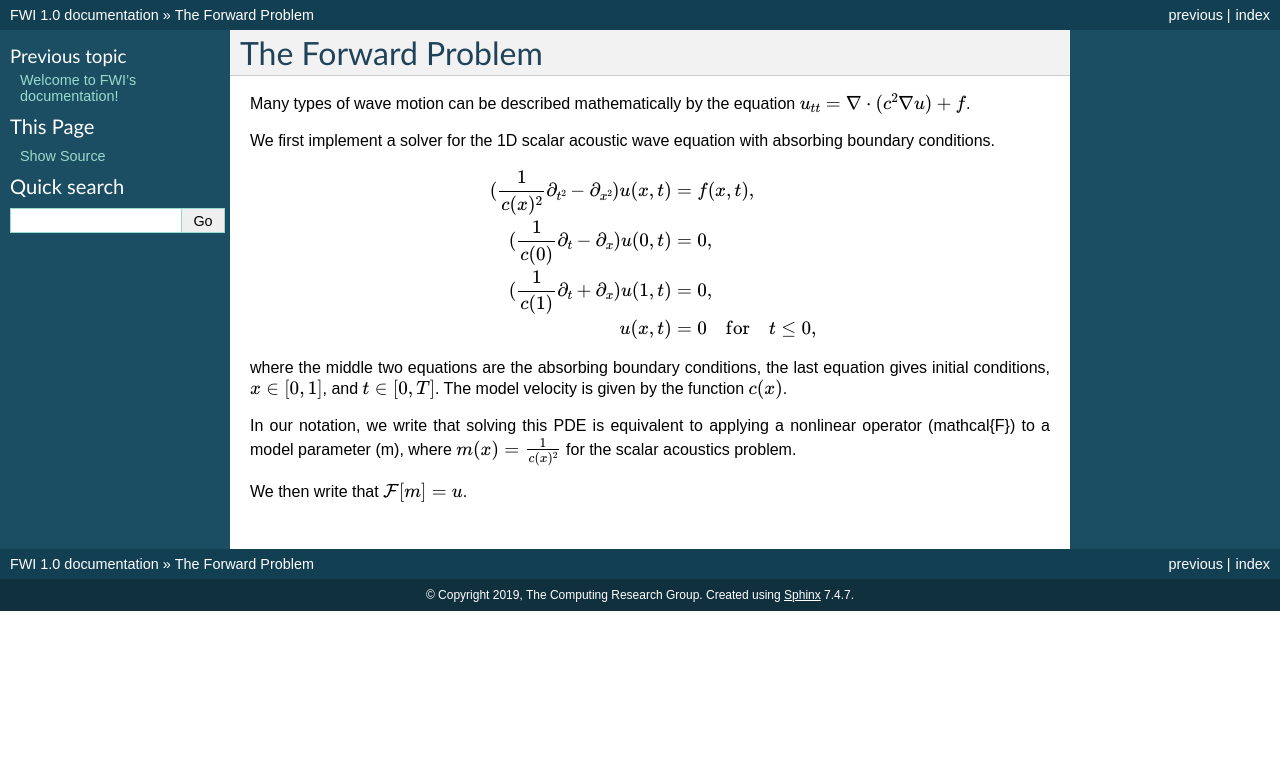
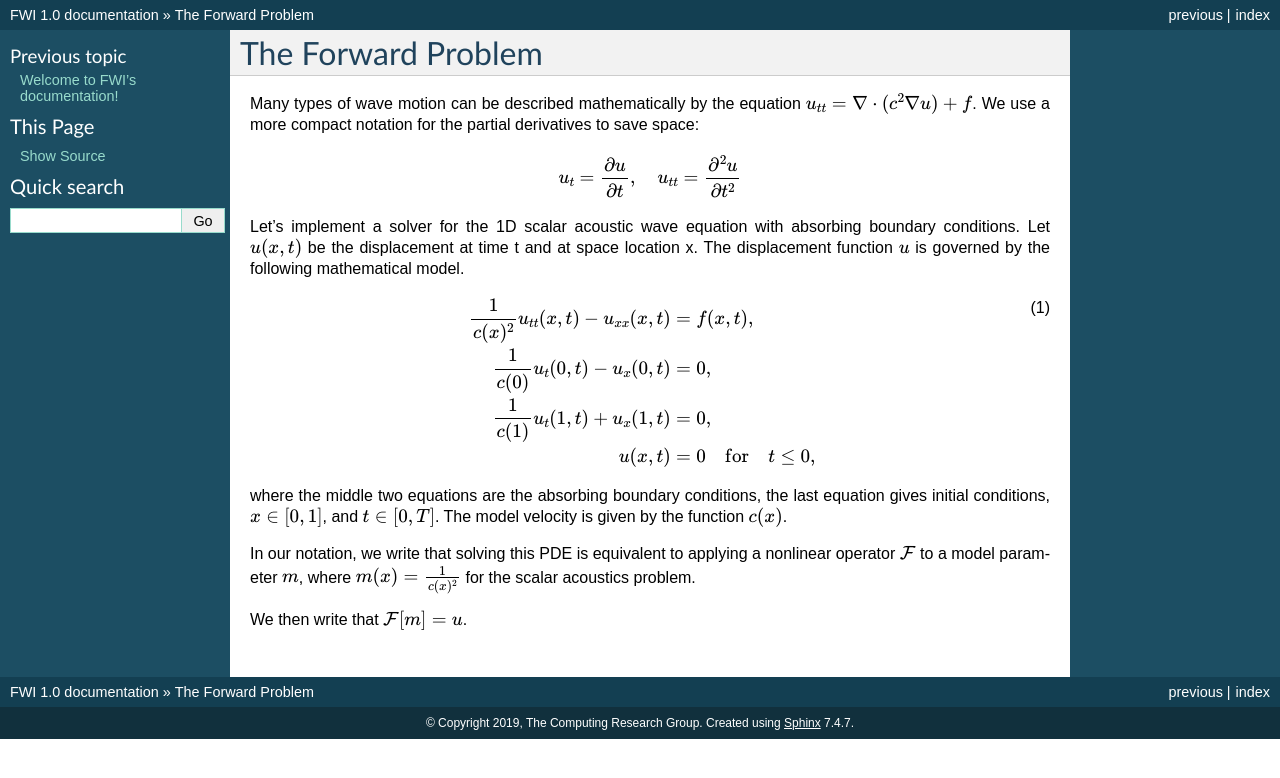
Before and after one commit to lhuang-pvamu/FWI, a Sphinx documentation site: the page built from docs/source/forward.rst, in a window 1280 px wide. Shown: the top 778 px of the page. Built offline with Sphinx 7.4.7, drawn with Linux system fonts in a browser that asks for light colours; formulas are drawn with MathJax 3.

Commit message:
wave equation

```diff
--- a/docs/source/forward.rst
+++ b/docs/source/forward.rst
@@ -1,22 +1,27 @@
 The Forward Problem
 ===================
 
-Many types of wave motion can be described mathematically by the equation :math:`u_{tt} = \nabla \cdot (c^2\nabla u)+f`.
-
-We first implement a solver for the 1D scalar acoustic wave equation with absorbing boundary conditions.
+Many types of wave motion can be described mathematically by the equation :math:`u_{tt} = \nabla \cdot (c^2\nabla u)+f`. We use a more compact notation for the partial derivatives to save space:
 
 .. math::
 
+	u_t = \frac{\partial u}{\partial t}, \quad u_{tt} = \frac{\partial^2 u}{\partial t^2}
+
+Let's implement a solver for the 1D scalar acoustic wave equation with absorbing boundary conditions. Let :math:`u(x,t)` be the displacement at time t and at space location x. The displacement function :math:`u` is governed by the following mathematical model.
+
+.. math::
+	:label: euler
+
 	\begin{split}
-	(\frac{1}{c(x)^2}\partial_{t^2}-\partial_{x^2})u(x,t) & = f(x,t), \\
-	(\frac{1}{c(0)}\partial_t-\partial_x)u(0,t) & = 0, \\
-	(\frac{1}{c(1)}\partial_t+\partial_x)u(1,t) & = 0, \\
+	\frac{1}{c(x)^2} u_{tt}(x,t) - u_{xx}(x,t) & = f(x,t), \\
+	\frac{1}{c(0)}u_t(0,t)-u_x(0,t) & = 0, \\
+	\frac{1}{c(1)}u_t(1,t)+u_x(1,t) & = 0, \\
 	u(x,t) & = 0 \quad\text{for}\quad t \le 0,
 	\end{split}
 
 
 where the middle two equations are the absorbing boundary conditions, the last equation gives initial conditions, :math:`x \in [0,1]`, and :math:`t \in [0,T]`. The model velocity is given by the function :math:`c(x)`.
 
-In our notation, we write that solving this PDE is equivalent to applying a nonlinear operator \(\mathcal{F}\) to a model parameter \(m\), where :math:`m(x) = \frac{1}{c(x)^2}` for the scalar acoustics problem.
+In our notation, we write that solving this PDE is equivalent to applying a nonlinear operator :math:`\mathcal{F}` to a model parameter :math:`m`, where :math:`m(x) = \frac{1}{c(x)^2}` for the scalar acoustics problem.
 
 We then write that :math:`\mathcal{F}[m] = u`.
```
